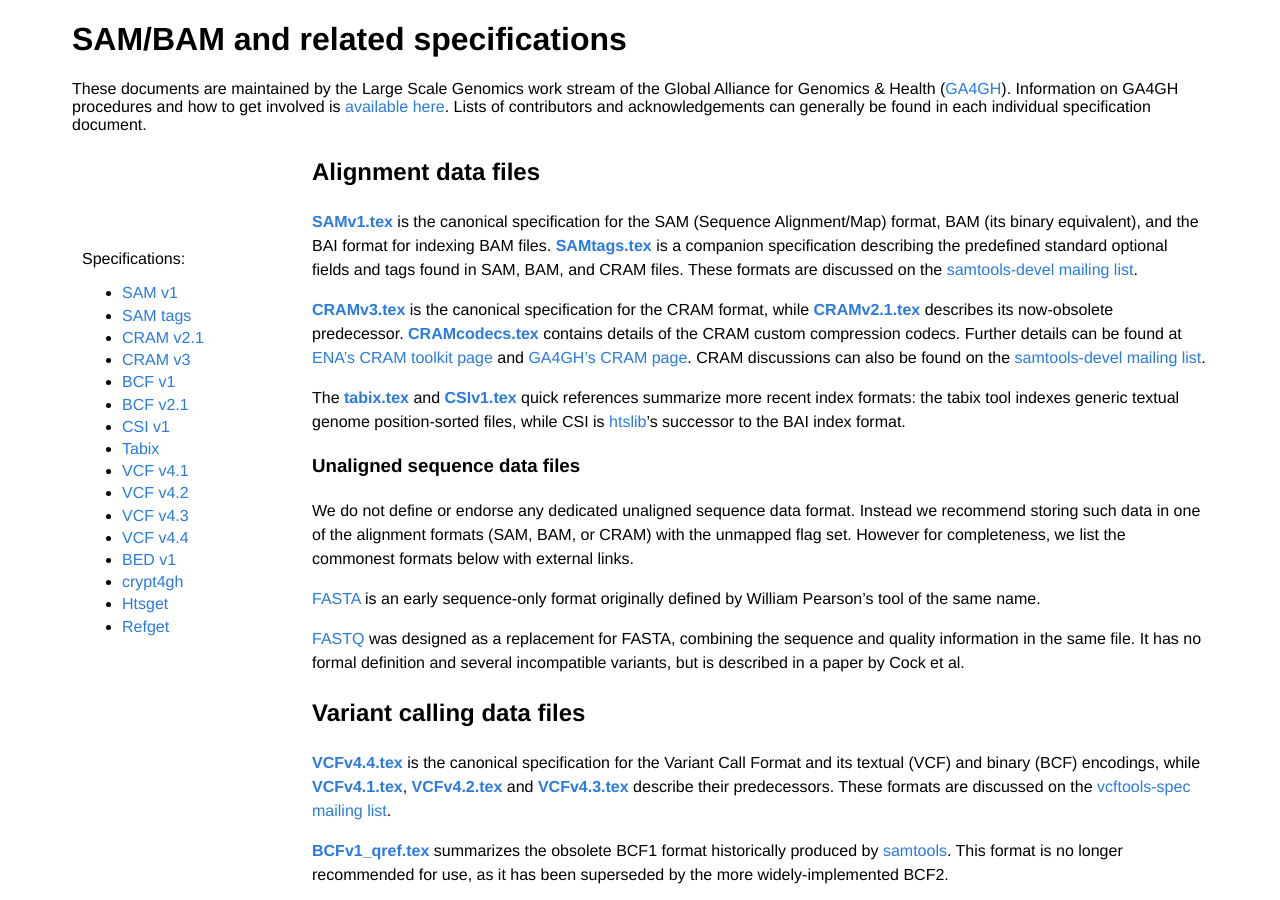
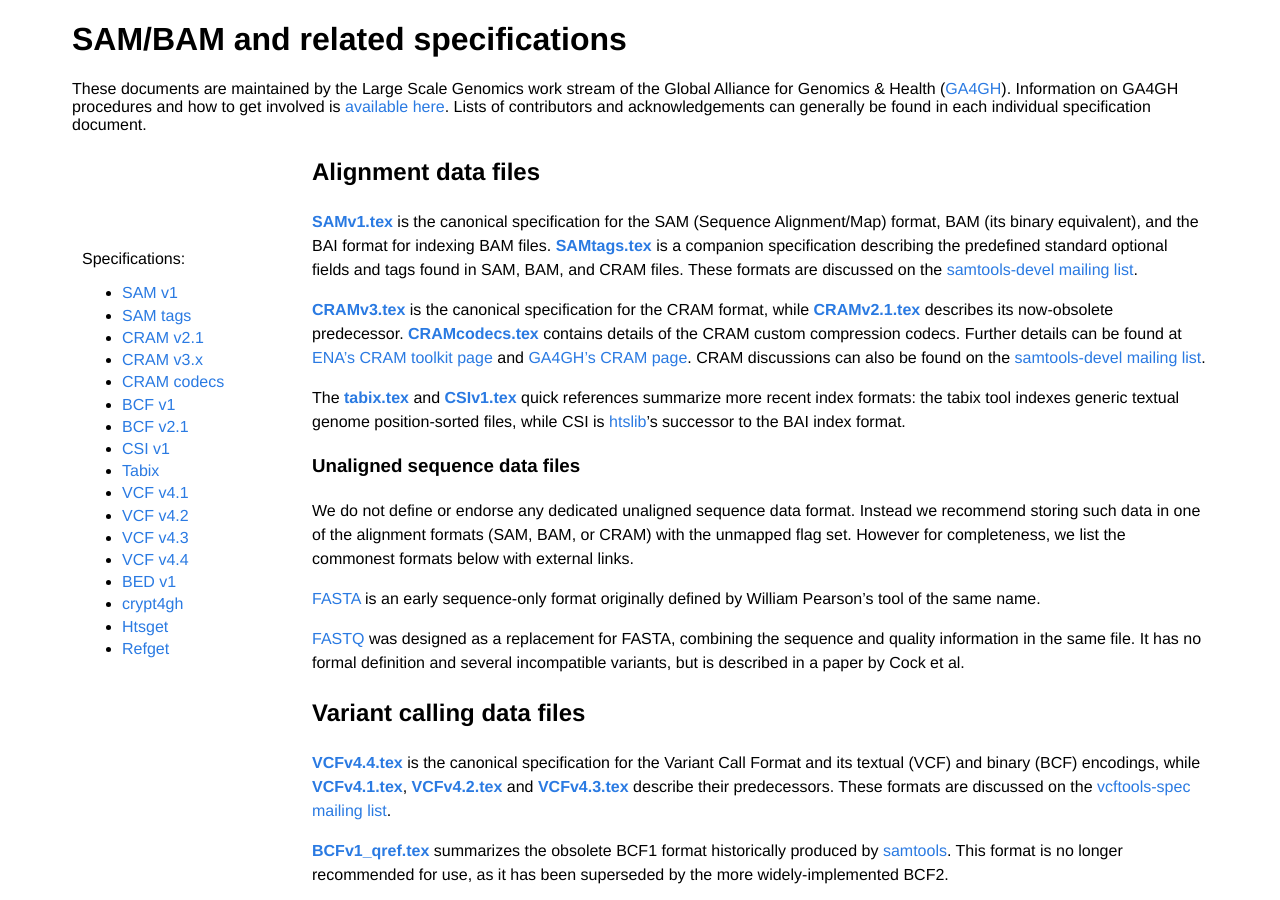
Before and after one commit to samtools/hts-specs, a Jekyll site: the page built from index.md, in a window 1280 px wide and 900 px high. Built offline with Jekyll 4.4.1, drawn with Linux system fonts in a browser that asks for light colours.

Commit message:
Add CRAMcodecs.pdf to index.md
Also amend CRAM v3 to v3.x as it now covers both 3.0 and 3.1 with a
few minimal lines explaining the differences.

```diff
--- a/index.md
+++ b/index.md
@@ -16,7 +16,8 @@ Specifications:
 - [SAM v1](SAMv1.pdf)
 - [SAM tags](SAMtags.pdf)
 - [CRAM v2.1](CRAMv2.1.pdf)
-- [CRAM v3](CRAMv3.pdf)
+- [CRAM v3.x](CRAMv3.pdf)
+- [CRAM codecs](CRAMcodecs.pdf)
 - [BCF v1](BCFv1_qref.pdf)
 - [BCF v2.1](BCFv2_qref.pdf)
 - [CSI v1](CSIv1.pdf)
```
